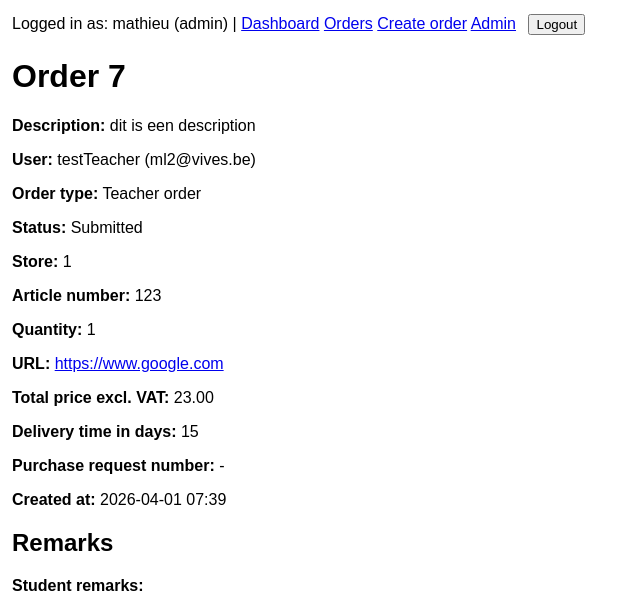
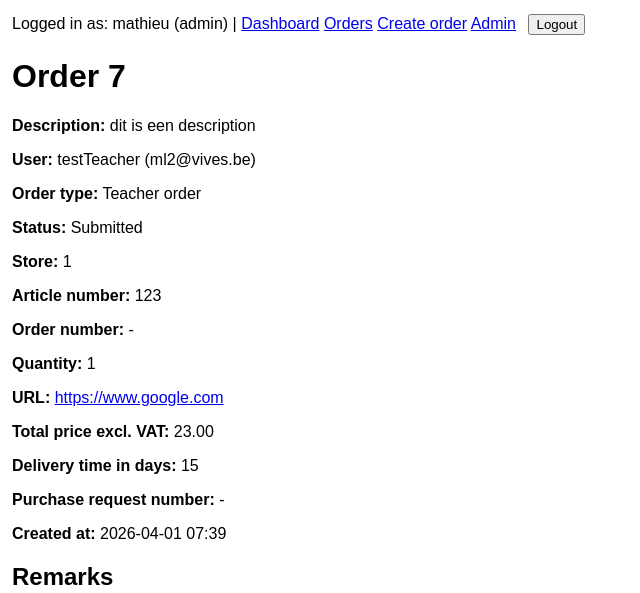
Before and after one commit to MathieuLeroy2/django-order-management, a Django app: page /orders/7/ in a window 1280 px wide. Shown: the top 593 px of the page, without its empty margins (0-640 px from the left). Run offline with Django 5.2, Linux system fonts and the light colour scheme; a user stored in the database is signed in; data comes from the database, SQL or seed files in the repository; both versions use the stored data as it was after the commit.

Commit message:
added order number again

```diff
--- a/templates/orders/order_detail.html
+++ b/templates/orders/order_detail.html
@@ -12,6 +12,7 @@
         <p><strong>Status:</strong> {{ order.get_status_display }}</p>
         <p><strong>Store:</strong> {{ order.store }}</p>
         <p><strong>Article number:</strong> {{ order.article_number|default:"-" }}</p>
+        <p><strong>Order number:</strong> {{ order.ordernumber|default:"-" }}</p>
         <p><strong>Quantity:</strong> {{ order.quantity }}</p>
         <p><strong>URL:</strong>
             {% if order.url %}
```
Also changed, not shown: db.sqlite3.
